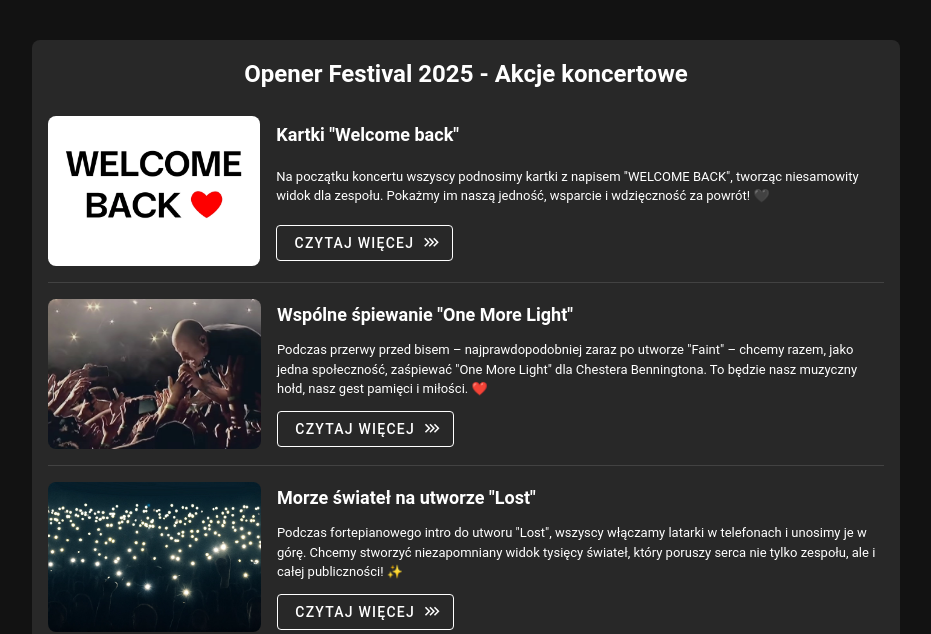
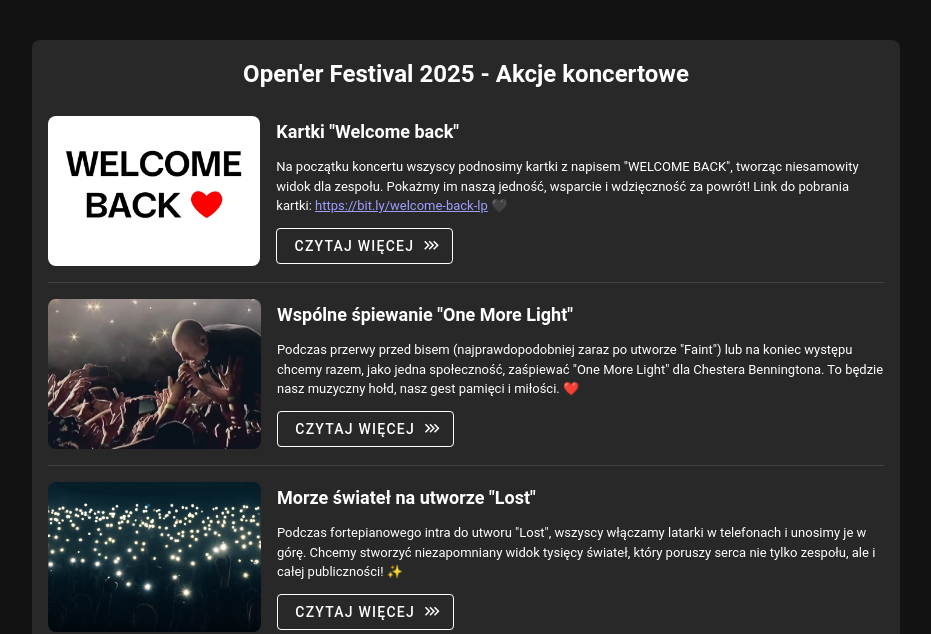
Before and after one commit to lbeniamin/concert-actions, a Vue app: page / in a window 1280 px wide. Shown: the part 250-884 px from the top of the page, without its empty margins (174-1105 px from the left). Built offline with nearby package versions, Linux system fonts and the light colour scheme; a small style sheet from the web is missing.

Commit message:
feat: New features

```diff
--- a/src/components/HelloWorld.vue
+++ b/src/components/HelloWorld.vue
@@ -1,19 +1,19 @@
 <template>
   <v-container class="fill-height" max-width="900">
     <div class="mx-auto">
-      <v-img class="mb-4" height="150" src="@/assets/logo.webp"/>
+      <v-img class="siteLogo mb-4" height="150" @click="openFacebookPage" src="@/assets/logo.webp" />
       <div class="mb-8 text-center">
         <div class="text-body-2 font-weight-regular mb-n1">POLAND</div>
         <h1 class="text-h2 font-weight-bold">LINKIN PARK</h1>
       </div>
     </div>
     <div class="actionsContainer pa-4">
-      <h2 class="font-weight-bold text-center mb-6">Opener Festival 2025 - Akcje koncertowe</h2>
+      <h2 class="font-weight-bold text-center mb-6">Open'er Festival 2025 - Akcje koncertowe</h2>
       <div class="action d-flex">
         <img src="@/assets/welcome-back.webp" alt="Welcome back" class="mr-4" />
         <div class="d-flex flex-column justify-space-around">
           <h3 class="mb-2">Kartki "Welcome back"</h3>
-          <p class="mb-2">Na początku koncertu wszyscy podnosimy kartki z napisem "WELCOME BACK", tworząc niesamowity widok dla zespołu. Pokażmy im naszą jedność, wsparcie i wdzięczność za powrót! 🖤</p>
+          <p class="mb-2">Na początku koncertu wszyscy podnosimy kartki z napisem "WELCOME BACK", tworząc niesamowity widok dla zespołu. Pokażmy im naszą jedność, wsparcie i wdzięczność za powrót! Link do pobrania kartki: <a target="_blank" href="https://bit.ly/welcome-back-lp">https://bit.ly/welcome-back-lp</a> 🖤</p>
           <v-btn append-icon="mdi-chevron-triple-right" :ripple="false" variant="outlined" @click="openAction1">Czytaj więcej</v-btn>
         </div>
       </div>
@@ -22,8 +22,8 @@
         <img src="@/assets/one-more-light.webp" alt="Wspólne śpiewanie One More Light" class="mr-4" />
         <div class="d-flex flex-column justify-space-around">
           <h3 class="mb-2">Wspólne śpiewanie "One More Light"</h3>
-          <p class="mb-2">Podczas przerwy przed bisem – najprawdopodobniej zaraz po utworze "Faint" – chcemy razem, jako jedna społeczność, zaśpiewać "One More Light" dla Chestera Benningtona. To będzie nasz muzyczny hołd, nasz gest pamięci i miłości. ❤️</p>
-          <v-btn append-icon="mdi-chevron-triple-right" :ripple="false" variant="outlined" @click="openAction1">Czytaj więcej</v-btn>
+          <p class="mb-2">Podczas przerwy przed bisem (najprawdopodobniej zaraz po utworze "Faint") lub na koniec występu chcemy razem, jako jedna społeczność, zaśpiewać "One More Light" dla Chestera Benningtona. To będzie nasz muzyczny hołd, nasz gest pamięci i miłości. ❤️</p>
+          <v-btn append-icon="mdi-chevron-triple-right" :ripple="false" variant="outlined" @click="openAction2">Czytaj więcej</v-btn>
         </div>
       </div>
       <v-divider class="my-4"/>
@@ -31,7 +31,7 @@
         <img src="@/assets/morze-swiatel.webp" alt="Morze świateł" class="mr-4" />
         <div class="d-flex flex-column justify-space-around">
           <h3 class="mb-2">Morze świateł na utworze "Lost"</h3>
-          <p class="mb-2">Podczas fortepianowego intro do utworu "Lost", wszyscy włączamy latarki w telefonach i unosimy je w górę. Chcemy stworzyć niezapomniany widok tysięcy świateł, który poruszy serca nie tylko zespołu, ale i całej publiczności! ✨</p>
+          <p class="mb-2">Podczas fortepianowego intra do utworu "Lost", wszyscy włączamy latarki w telefonach i unosimy je w górę. Chcemy stworzyć niezapomniany widok tysięcy świateł, który poruszy serca nie tylko zespołu, ale i całej publiczności! ✨</p>
           <v-btn append-icon="mdi-chevron-triple-right" :ripple="false" variant="outlined" @click="openAction1">Czytaj więcej</v-btn>
         </div>
       </div>
@@ -42,13 +42,26 @@
 <script setup lang="ts">
 const ACTION_1 = 'https://www.facebook.com/LPPoland/posts/pfbid0zNfQ6ZrVDFAZ8xnr2VNVtoEveCdfi2F63UK641EK7gjUo7pmhbpHbQzmFQydvGRYl';
 
+const ACTION_2 = 'https://www.facebook.com/LPPoland/posts/pfbid0daSQm3N8jGadVWikmhXgzrPcPcqLShq2Vytiybbed9HbYBX7VsVEKP1fU3m7Zxaql';
+
 function openAction1(): void {
   window.open(ACTION_1, '_blank');
+}
+
+function openAction2(): void {
+  window.open(ACTION_2, '_blank');
+}
+
+function openFacebookPage(): void {
+  window.open('https://www.facebook.com/LPPoland', '_blank');
 }
 </script>
 <style lang="scss">
 .v-container {
   user-select: none;
+}
+.siteLogo {
+  cursor: pointer;
 }
 .actionsContainer {
   user-select: none;
```
